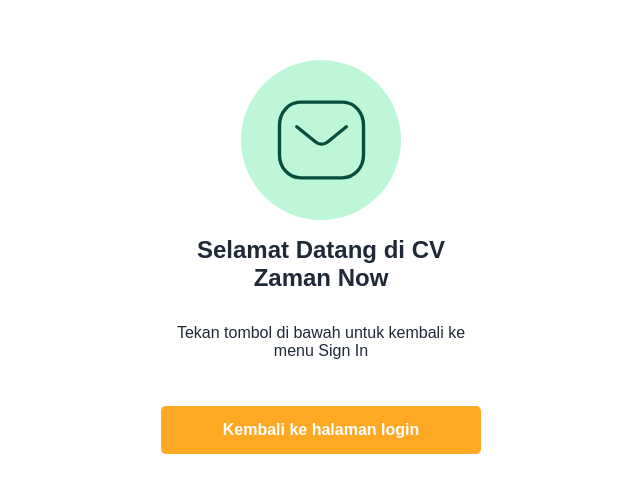
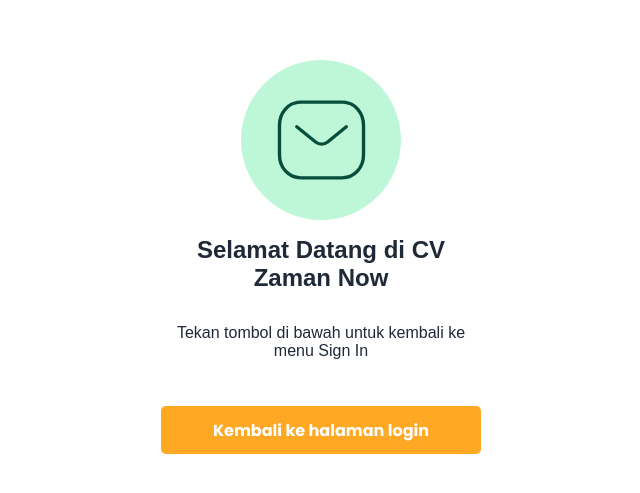
Before and after one commit to RNekoCloud/translate-to-vanilla, a plain HTML site: page success-message/index.html in a window 1280 px wide. Shown: the part 151-644 px from the top of the page, 319-959 px from the left. Drawn offline with Linux system fonts and the light colour scheme.

Commit message:
refactor: update css property

```diff
--- a/success-message/index.html
+++ b/success-message/index.html
@@ -5,7 +5,82 @@
       <meta http-equiv="X-UA-Compatible" content="IE=edge" />
       <meta name="viewport" content="width=device-width, initial-scale=1.0" />
       <title>Document</title>
-      <link rel="stylesheet" href="style.css" />
+      <link rel="preconnect" href="https://fonts.googleapis.com" />
+      <link rel="preconnect" href="https://fonts.gstatic.com" crossorigin />
+      <link
+         href="https://fonts.googleapis.com/css2?family=Poppins:wght@400;500;700&display=swap"
+         rel="stylesheet"
+      />
+      <style>
+         .container {
+            height: 100vh;
+            font-family: 'Poppins', sans-serif;
+            display: flex;
+            align-items: center;
+            justify-content: center;
+         }
+
+         .wrapper {
+            width: 20rem;
+            display: flex;
+            flex-direction: column;
+            align-items: center;
+         }
+
+         .image-container {
+            height: 10rem;
+            width: 10rem;
+            margin: 0 0 1rem 0;
+            border-radius: 100%;
+            display: flex;
+            justify-content: center;
+            align-items: center;
+            background-color: #bef7d7;
+         }
+
+         .image-container > img {
+            height: 5rem;
+            width: auto;
+         }
+
+         .information {
+            display: flex;
+            flex-direction: column;
+         }
+
+         .information > h1 {
+            margin: 0 0 1rem 0;
+            font-weight: 600;
+            text-align: center;
+            font-size: 1.5rem;
+            color: #1f2937;
+            font-family: sans-serif;
+         }
+
+         .information > p {
+            color: #1f2937;
+            font-family: sans-serif;
+            text-align: center;
+         }
+
+         .information > a {
+            margin: 1.9rem 0 0 0;
+            height: 3rem;
+            text-decoration: none;
+            background-color: #ffa824;
+            display: flex;
+            justify-content: center;
+            align-items: center;
+            color: #fff;
+            font-size: 1rem;
+            border-radius: 0.3rem;
+            font-weight: 700;
+         }
+
+         .information > a:hover {
+            background-color: #db8604;
+         }
+      </style>
    </head>
    <body>
       <div class="container">
@@ -16,7 +91,7 @@
             <div class="information">
                <h1>Selamat Datang di CV Zaman Now</h1>
                <p>Tekan tombol di bawah untuk kembali ke menu Sign In</p>
-               <button>Kembali ke halaman login</button>
+               <a href="#">Kembali ke halaman login</a>
             </div>
          </div>
       </div>
--- a/success-message/style.css
+++ /dev/null
@@ -1,65 +0,0 @@
-.container {
-   height: 100vh;
-   display: flex;
-   align-items: center;
-   justify-content: center;
-}
-
-.wrapper {
-   width: 20rem;
-   display: flex;
-   flex-direction: column;
-   align-items: center;
-}
-
-.image-container {
-   height: 10rem;
-   width: 10rem;
-   margin: 0 0 1rem 0;
-   border-radius: 100%;
-   display: flex;
-   justify-content: center;
-   align-items: center;
-   background-color: #bef7d7;
-}
-
-.image-container > img {
-   height: 5rem;
-   width: auto;
-}
-
-.information {
-   display: flex;
-   flex-direction: column;
-}
-
-.information > h1 {
-   margin: 0 0 1rem 0;
-   font-weight: 600;
-   text-align: center;
-   font-size: 1.5rem;
-   color: #1f2937;
-   font-family: sans-serif;
-}
-
-.information > p {
-   color: #1f2937;
-   font-family: sans-serif;
-   text-align: center;
-}
-
-.information > button {
-   margin: 1.9rem 0 0 0;
-   border: none;
-   height: 3rem;
-   background-color: #ffa824;
-   text-align: center;
-   color: #fff;
-   font-size: 1rem;
-   border-radius: 0.3rem;
-   font-weight: 700;
-}
-
-.information > button:hover {
-   background-color: #db8604;
-}
```
